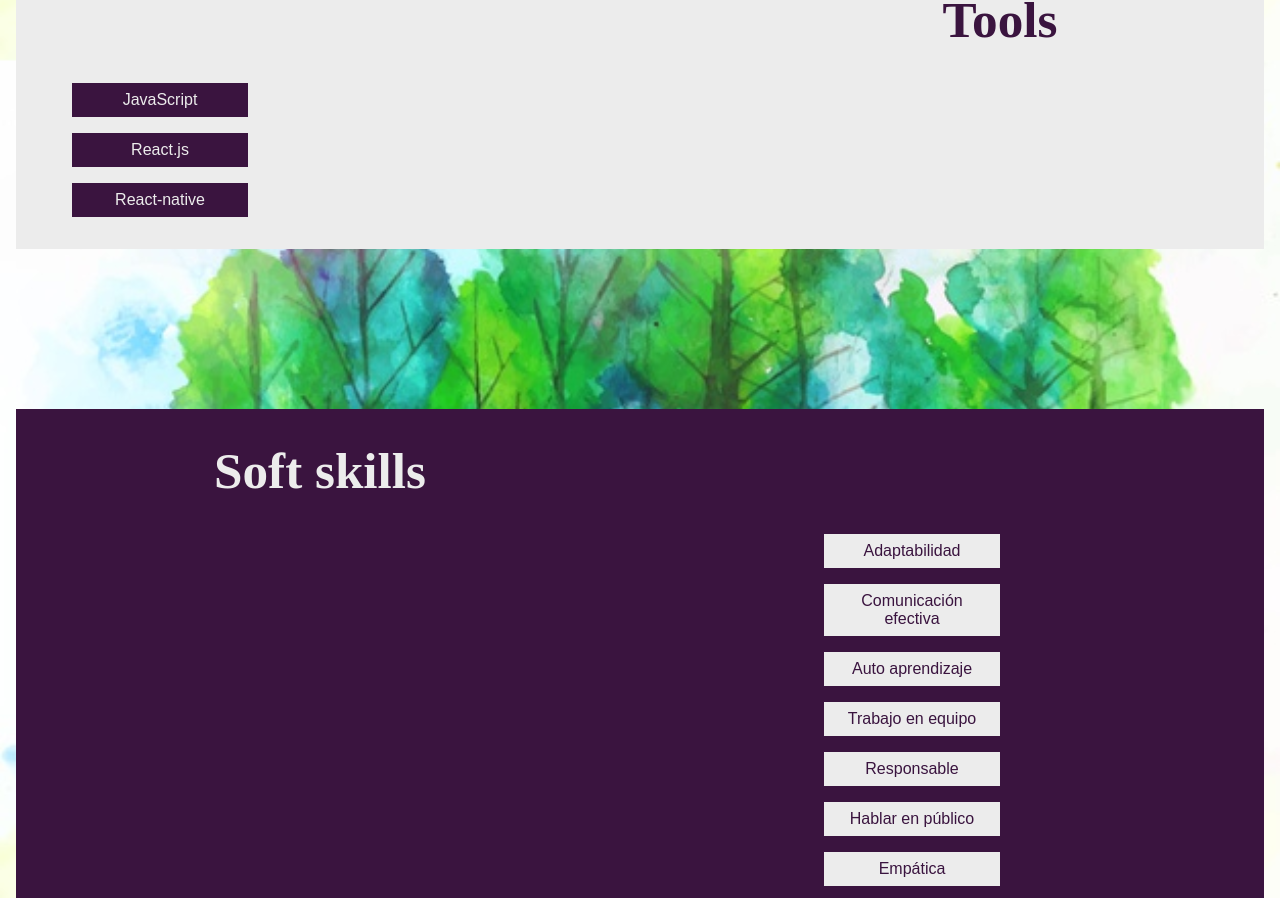
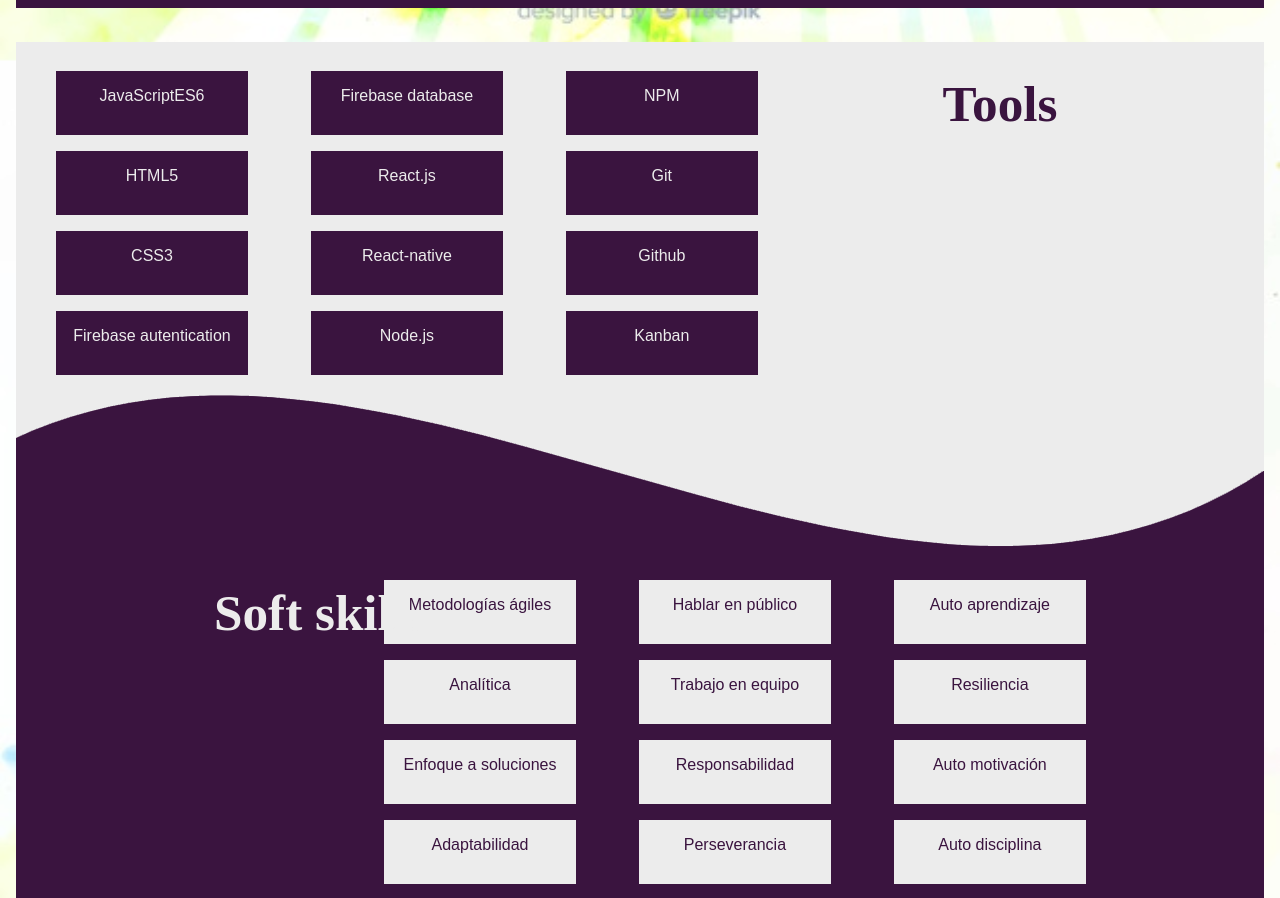
Before and after one commit to karlaalvarez92/karlaalvarezlaboratoria.github.io, a React (Create React App) app: page / in a window 1280 px wide. Shown: the part 1645-2543 px from the top of the page. Built offline with nearby package versions, Linux system fonts and the light colour scheme; a web font is replaced by a local one.

Commit message:
Se agregan elementos al json, se corrige css

```diff
--- a/src/Components/Skills/Skills.css
+++ b/src/Components/Skills/Skills.css
@@ -1,15 +1,15 @@
 .skills-section{
     background-image: url('./onda-correcta.png');
     background-repeat: no-repeat;
-    background-position: 100% 53%;
+    background-position: 100% 41%;
     margin: 1rem;
 }
 
 .skills-tec{
   background-color:#ececec ;
   color:#3a143f;
+  padding:0;
   margin-bottom: 10rem;
-  padding-bottom: 1rem;
   border-bottom-style: unset ;
   z-index: 0;
 }
@@ -17,7 +17,7 @@
 .skills-soft{
   background-color:#3a143f ;
   color:#ececec;
-  padding-bottom: 1rem;
+  padding: 0rem;
 }
 
 
@@ -35,52 +35,43 @@
     margin-left: 45rem;
 }
 
+.tecList{
+    column-count: 3;
+    margin-right: 20rem;
+    margin-top:-6rem;
+    height: auto;
+    width: 60%;
+}
+
  .softList{
-     margin-left: 47rem;
+     padding:0;
+     margin-left: 23rem;
+     margin-top: -6rem;
+     column-count: 3;
+     width: 60%;
 }
 
 .list-soft{
     font-family: sans-serif;
     overflow: hidden;
-    padding: .5rem;
+    padding:1rem;
     background:  #3a143f;
     background-color:#ececec;
     color: #3a143f;
-    margin: 1rem;
+    margin-bottom: 1rem;
     font-size: 1rem;
     width: 10rem;
+    height: 2rem;
 }
 
 .list-tec{
     font-family: sans-serif;
     overflow: hidden;
-    padding: .5rem;
+    padding:1rem;
     background-color:  #3a143f;
     color: #ececec;
-    margin: 1rem;
+    margin-bottom: 1rem;
     font-size: 1rem;
     width: 10rem;
+    height: 2rem;
 }
-
-svg {
-    display: inline-block;
-    position: absolute;
-    top: 0;
-    left: 0;
-    stroke: none;
-    fill: #ececec;
-    /* flex-direction: row-reverse; */
-    /*-webkit-filter: invert(100%); /* safari 6.0 - 9.0 */
-    /* filter: invert(100%);  */
-  }
-
-  .container {
-    position: relative;
-    background-position: ;
-    width: 97%;
-    padding-bottom: 100%;
-    background-color: #3a143f;
-    margin: 1rem;
-    margin-top: -10rem;
-    margin-bottom: -10rem;
-  }
--- a/src/Components/Skills/Skills.js
+++ b/src/Components/Skills/Skills.js
@@ -7,7 +7,7 @@ export default function Skills({ title, softSkills, technicallSkills, id }) {
     <div className={"skills-section"} id={id}>
        <div className="skills-tec" id={id}>
        <h1 className = "tec-title">Tools</h1>
-        <ul className = "technicallList">
+        <ul className = "tecList">
           {technicallSkills && technicallSkills.map(el =>
             <li className= "list-tec" key={el}>{el}</li>)}
         </ul>
--- a/src/portfolio.js
+++ b/src/portfolio.js
@@ -10,25 +10,44 @@ const data= {
             "Después de aprender mi más grande pasión es crear, antes de ser programadora me ganaba la vida dando clases de ballet y como vendedora, con estas dos actividades descubrí y desarrollé  la mayoría de mis habilidades blandas. Tengo gusto y facilidad para aprender por mi cuenta o con guía, para comunicar mis ideas, para trabajar en equipo, hablar en público y enseñar. Disfruto mucho crear conexión con las personas y aprender de todo lo que me rodea."
         ],
         "softSkills": [
+            "Metodologías ágiles",
+            "Analítica",
+            "Enfoque a soluciones",
             "Adaptabilidad",
+            "Dar/recibir Feedback",
             "Comunicación efectiva",
+            "Hablar en público",
+            "Trabajo en equipo",
+            "Responsabilidad",
+            "Perseverancia",
+            "Compromiso",
+            "Empatia",
             "Auto aprendizaje",
-            "Trabajo en equipo",
-            "Responsable",
-            "Hablar en público",
-            "Empática",
-            "Enfocada a soluciones",
+            "Resiliencia",
+            "Auto motivación",
+            "Auto disciplina",
+            "Auto reflexión",
+            "Auto confianza",
 
         ],
         "technicallSkills": [
-            "JavaScript",
+            "JavaScriptES6",
+            "HTML5",
+            "CSS3",
+            "Firebase autentication",
+            "Firebase database",
             "React.js",
-            "React-native"
+            "React-native",
+            "Node.js",
+            "NPM",
+            "Git",
+            "Github",
+            "Kanban"
         ],
         "projects":[{
             "titleProject":"Ne-Koffee",
-            "description":"Descripción de prueba 1",
-            "technologies":["React.js", "CSS3", "otro", "otro", "otro" ],
+            "description":"Webapp diseñada colaborativamente para tomar comandas en una cafetería temática.",
+            "technologies":["React.js", "CSS3", "Mongodb", "Node.js", "Express" ],
             "image":["https://i.ibb.co/bgyNCFk/nekoffe1.png", "https://i.ibb.co/gd7RZ2j/nekoffe2.png"],
             "link": "https://jovial-keller-ef5c8b.netlify.com/",
             "repo": "https://github.com/karlaalvarezlaboratoria/GDL003-Burger-Queen-Front-End",
@@ -36,8 +55,8 @@ const data= {
         },
         {
             "titleProject":"Markdown Links",
-            "description":"Descripción de Prueba 2",
-            "technologies":["Node.js", "JavaScrip", "otro"],
+            "description":"Librería que detecta y valida los links de un archivo Markdown",
+            "technologies":["Node.js", "JavaScrip"],
             "image":["https://i.ibb.co/bgyNCFk/nekoffe1.png", "https://i.ibb.co/gd7RZ2j/nekoffe2.png"],
             "link": "",
             "repo": "https://github.com/karlaalvarezlaboratoria/GDL003-md-links",
@@ -45,8 +64,8 @@ const data= {
         },
         {
             "titleProject":"Lab Notes",
-            "description":"Descripción de Prueba 3",
-            "technologies":["React.js", "Reactstrap"],
+            "description":"Webapp de creación de notas personales con autenticación por gmail.",
+            "technologies":["React.js", "Reactstrap", "Firebase"],
             "image":["https://i.ibb.co/bgyNCFk/nekoffe1.png", "https://i.ibb.co/gd7RZ2j/nekoffe2.png"],
             "link": "",
             "repo": ""
```
